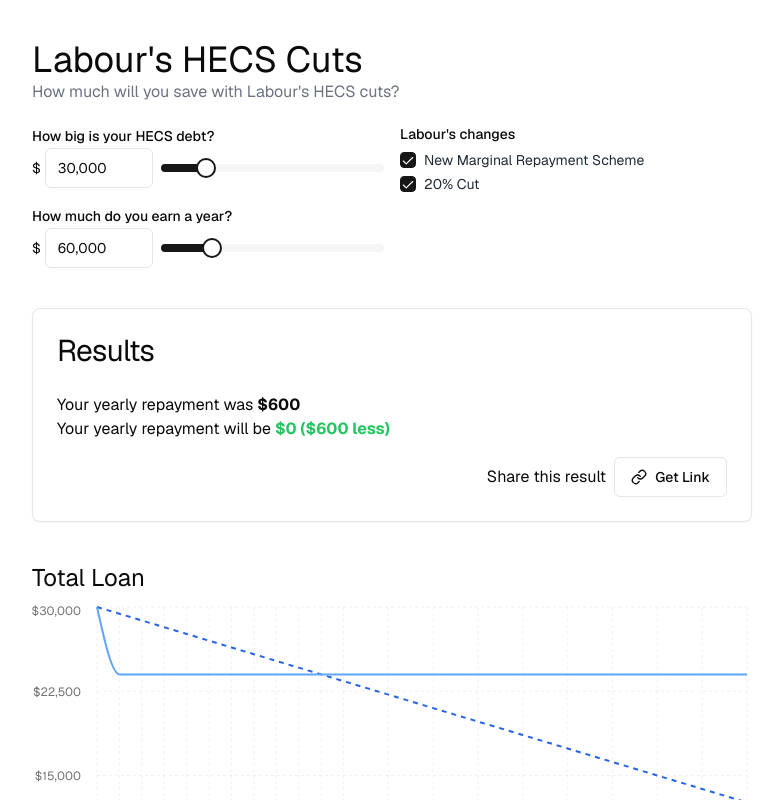
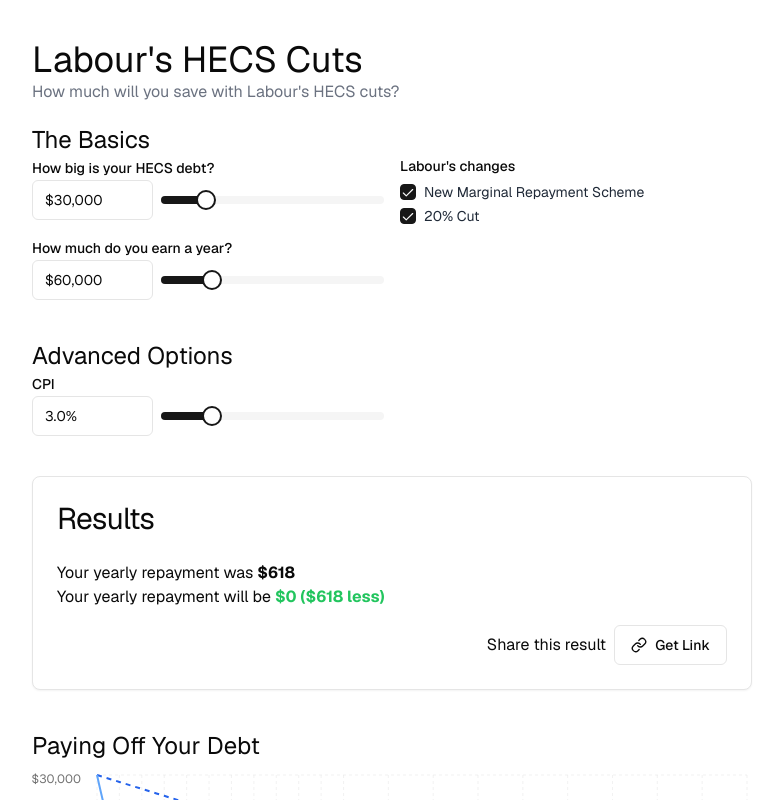
Before and after one commit to DanielTMolloy919/hecs-cuts, a Next.js app: page / in a window 1280 px wide. Shown: the top 800 px of the page, without its empty margins (248-1031 px from the left). Built offline with nearby package versions, Linux system fonts and the light colour scheme.

Commit message:
version 1 of CPI

```diff
--- a/src/app/calculator.tsx
+++ b/src/app/calculator.tsx
@@ -1,6 +1,6 @@
 "use client";
 
-import { useState, useDeferredValue, Suspense, useMemo } from "react";
+import { useState, Suspense, useMemo } from "react";
 import { Line, LineChart, CartesianGrid, XAxis, YAxis } from "recharts";
 import { Card, CardContent, CardHeader, CardTitle } from "~/components/ui/card";
 
@@ -16,7 +16,12 @@ import { Checkbox } from "~/components/ui/checkbox";
 import { Input } from "~/components/ui/input";
 import { Label } from "~/components/ui/label";
 import { Slider } from "~/components/ui/slider";
-import { yearlyRepaymentOld, yearlyRepaymentNew } from "./data";
+import {
+  yearlyRepaymentOld,
+  yearlyRepaymentNew,
+  type RepaymentData,
+  calculateRepaymentData,
+} from "./data";
 import { cn } from "~/lib/utils";
 import { useRouter, useSearchParams } from "next/navigation";
 import { Button } from "~/components/ui/button";
@@ -39,69 +44,6 @@ const chartConfig = {
     color: "#60a5fa",
   },
 } satisfies ChartConfig;
-
-type RepaymentData = {
-  year: number;
-  old: number;
-  new: number;
-};
-
-function calculateRepaymentData(
-  income: number,
-  initialLoan: number,
-  twentyPercentCut: boolean,
-): RepaymentData[] {
-  // Validate inputs
-  if (income <= 0 || initialLoan <= 0) {
-    return Array(30)
-      .fill(0)
-      .map((_, year) => ({ year, old: initialLoan, new: initialLoan }));
-  }
-
-  const data = [];
-  let remainingLoanBefore = initialLoan;
-  let remainingLoanAfter = initialLoan;
-  const oldRepayment = yearlyRepaymentOld(income);
-  const newRepayment = yearlyRepaymentNew(income);
-
-  // If no repayment is being made, show flat line
-  if (oldRepayment === 0 && newRepayment === 0) {
-    return Array(30)
-      .fill(0)
-      .map((_, year) => ({
-        year,
-        old: initialLoan,
-        new: initialLoan,
-      }));
-  }
-
-  // Calculate until loan is paid off or 30 years reached
-  for (
-    let year = 0;
-    year < 30 && (remainingLoanBefore > 0 || remainingLoanAfter > 0);
-    year++
-  ) {
-    // Apply 20% cut at start of year 1 if enabled
-    if (year === 1 && twentyPercentCut) {
-      remainingLoanAfter = remainingLoanAfter * 0.8;
-    }
-
-    data.push({
-      year,
-      old: Math.max(0, remainingLoanBefore),
-      new: Math.max(0, remainingLoanAfter),
-    });
-    remainingLoanBefore = Math.max(0, remainingLoanBefore - oldRepayment);
-    remainingLoanAfter = Math.max(0, remainingLoanAfter - newRepayment);
-  }
-
-  // Add final zero if both loans are paid off
-  if (remainingLoanBefore === 0 && remainingLoanAfter === 0) {
-    data.push({ year: data.length, old: 0, new: 0 });
-  }
-
-  return data;
-}
 
 type LoanRepaymentChartProps = {
   data: RepaymentData[];
@@ -152,6 +94,7 @@ type InputWithSliderProps = {
   onChange: (value: number) => void;
   min: number;
   max: number;
+  variant?: "currency" | "percentage";
 };
 
 function InputWithSlider({
@@ -160,16 +103,34 @@ function InputWithSlider({
   onChange,
   min,
   max,
+  variant = "currency",
 }: InputWithSliderProps) {
-  const formatNumber = (num: number) => num.toLocaleString("en-US");
-  const parseNumber = (str: string) => parseInt(str.replace(/,/g, ""), 10);
+  const formatNumber = (num: number) => {
+    if (variant === "currency") {
+      return num.toLocaleString("en-US", {
+        style: "currency",
+        currency: "USD",
+        minimumFractionDigits: 0,
+        maximumFractionDigits: 0,
+      });
+    } else {
+      return num.toFixed(1) + "%";
+    }
+  };
+
+  const parseNumber = (str: string) => {
+    if (variant === "currency") {
+      return parseInt(str.replace(/[^\d]/g, ""), 10);
+    } else {
+      return parseFloat(str.replace("%", ""));
+    }
+  };
 
   return (
     <div>
       <Label>{label}</Label>
       <div className="flex items-center gap-2">
         <div className="flex w-48 items-center gap-1">
-          <span className="text-sm">$</span>
           <Input
             type="text"
             value={formatNumber(value)}
@@ -188,6 +149,7 @@ function InputWithSlider({
           onValueChange={([value]) => value !== undefined && onChange(value)}
           min={min}
           max={max}
+          step={0.1}
         />
       </div>
     </div>
@@ -214,18 +176,20 @@ function CalculatorContent() {
     () => Number(searchParams.get("salary")) || 60000,
   );
 
+  const [cpi, setCpi] = useState<number>(
+    () => Number(searchParams.get("cpi")) || 3,
+  );
+
   const [repaymentScheme, setRepaymentScheme] = useState<boolean>(true);
 
   const [twentyPercentCut, setTwentyPercentCut] = useState<boolean>(true);
 
-  const deferredSalary = useDeferredValue(salary);
+  const repaymentData = useMemo(() => {
+    return calculateRepaymentData(salary, hecsDebt, twentyPercentCut, cpi);
+  }, [salary, hecsDebt, twentyPercentCut, cpi]);
 
-  const repaymentData = useMemo(() => {
-    return calculateRepaymentData(deferredSalary, hecsDebt, twentyPercentCut);
-  }, [deferredSalary, hecsDebt, twentyPercentCut]);
-
-  const oldRepayment = yearlyRepaymentOld(deferredSalary);
-  const newRepayment = yearlyRepaymentNew(deferredSalary);
+  const oldRepayment = yearlyRepaymentOld(salary, cpi);
+  const newRepayment = yearlyRepaymentNew(salary, cpi);
 
   const repaymentDifference = Math.abs(oldRepayment - newRepayment);
   const differenceDirection = oldRepayment > newRepayment ? "less" : "more";
@@ -234,6 +198,7 @@ function CalculatorContent() {
     const params = new URLSearchParams();
     params.set("debt", debt.toString());
     params.set("salary", income.toString());
+    params.set("cpi", cpi.toString());
     router.replace(`?${params.toString()}`);
   };
 
@@ -245,6 +210,11 @@ function CalculatorContent() {
   const handleSalaryChange = (value: number) => {
     setSalary(value);
     updateURL(hecsDebt, value);
+  };
+
+  const handleCpiChange = (value: number) => {
+    setCpi(value);
+    updateURL(hecsDebt, salary);
   };
 
   const handleGetLink = () => {
@@ -264,6 +234,7 @@ function CalculatorContent() {
 
   return (
     <div>
+      <h2 className="text-2xl">The Basics</h2>
       <div className="grid grid-cols-1 gap-4 sm:grid-cols-2">
         <div className="flex flex-col gap-4">
           <InputWithSlider
@@ -316,6 +287,18 @@ function CalculatorContent() {
         </div>
       </div>
       <div className="pt-10" />
+      <h2 className="text-2xl">Advanced Options</h2>
+      <div className="grid grid-cols-1 gap-4 sm:grid-cols-2">
+        <InputWithSlider
+          label="CPI"
+          value={cpi}
+          onChange={handleCpiChange}
+          min={0}
+          max={15}
+          variant="percentage"
+        />
+      </div>
+      <div className="pt-10" />
       <Card>
         <CardHeader>
           <CardTitle className="text-3xl font-normal">Results</CardTitle>
@@ -350,7 +333,7 @@ function CalculatorContent() {
       </Card>
       <div className="pt-10" />
       <div className="flex flex-col gap-2">
-        <h2 className="text-2xl">Total Loan</h2>
+        <h2 className="text-2xl">Paying Off Your Debt</h2>
         <LoanRepaymentChart data={repaymentData} />
       </div>
     </div>
--- a/src/app/data.ts
+++ b/src/app/data.ts
@@ -1,18 +1,20 @@
-export function yearlyRepaymentNew(income: number) {
+export function yearlyRepaymentNew(income: number, cpi: number) {
   // Handle invalid inputs
   if (typeof income !== "number" || isNaN(income) || income <= 0) {
     return 0;
   }
 
-  if (income <= 67000) {
+  const adjustedIncome = income * (1 + cpi / 100);
+
+  if (adjustedIncome <= 67000) {
     return 0;
   }
 
-  if (income <= 124999) {
-    return (income - 67000) * 0.15;
+  if (adjustedIncome <= 124999) {
+    return (adjustedIncome - 67000) * 0.15;
   }
 
-  return 8700 + (income - 125000) * 0.17;
+  return 8700 + (adjustedIncome - 125000) * 0.17;
 }
 
 export type RepaymentBand = {
@@ -21,21 +23,23 @@ export type RepaymentBand = {
   rate: number; // Percentage as decimal
 };
 
-export function yearlyRepaymentOld(income: number) {
+export function yearlyRepaymentOld(income: number, cpi: number) {
   // Handle invalid inputs
   if (typeof income !== "number" || isNaN(income) || income <= 0) {
     return 0;
   }
+
+  const adjustedIncome = income * (1 + cpi / 100);
 
   // Sort the scheme by minIncome to ensure correct processing
   const sortedScheme = [...fy2024].sort((a, b) => a.minIncome - b.minIncome);
 
   for (const band of sortedScheme) {
     if (
-      income >= band.minIncome &&
-      (band.maxIncome === null || income <= band.maxIncome)
+      adjustedIncome >= band.minIncome &&
+      (band.maxIncome === null || adjustedIncome <= band.maxIncome)
     ) {
-      return income * band.rate;
+      return adjustedIncome * band.rate;
     }
   }
   return 0;
@@ -62,3 +66,69 @@ export const fy2024: RepaymentBand[] = [
   { minIncome: 150627, maxIncome: 159663, rate: 0.095 },
   { minIncome: 159664, maxIncome: null, rate: 0.1 },
 ];
+
+export type RepaymentData = {
+  year: number;
+  old: number;
+  new: number;
+};
+
+export function calculateRepaymentData(
+  income: number,
+  initialLoan: number,
+  twentyPercentCut: boolean,
+  cpi: number,
+): RepaymentData[] {
+  // Validate inputs
+  if (income <= 0 || initialLoan <= 0) {
+    return Array(30)
+      .fill(0)
+      .map((_, year) => ({ year, old: initialLoan, new: initialLoan }));
+  }
+
+  const data = [];
+  let remainingLoanOld = initialLoan;
+  let remainingLoanNew = initialLoan;
+
+  const oldRepayment = yearlyRepaymentOld(income, cpi);
+  const newRepayment = yearlyRepaymentNew(income, cpi);
+
+  // If no repayment is being made, show flat line
+  if (oldRepayment === 0 && newRepayment === 0) {
+    return Array(30)
+      .fill(0)
+      .map((_, year) => ({
+        year,
+        old: initialLoan,
+        new: initialLoan,
+      }));
+  }
+
+  // Calculate until loan is paid off or 30 years reached
+  for (
+    let year = 0;
+    year < 30 && (remainingLoanOld > 0 || remainingLoanNew > 0);
+    year++
+  ) {
+    // Apply 20% cut at start of year 1 if enabled
+    if (year === 1 && twentyPercentCut) {
+      remainingLoanNew = remainingLoanNew * 0.8;
+    }
+
+    data.push({
+      year,
+      old: Math.max(0, remainingLoanOld),
+      new: Math.max(0, remainingLoanNew),
+    });
+
+    remainingLoanOld = Math.max(0, remainingLoanOld - oldRepayment);
+    remainingLoanNew = Math.max(0, remainingLoanNew - newRepayment);
+  }
+
+  // Add final zero if both loans are paid off
+  if (remainingLoanOld === 0 && remainingLoanNew === 0) {
+    data.push({ year: data.length, old: 0, new: 0 });
+  }
+
+  return data;
+}
```
